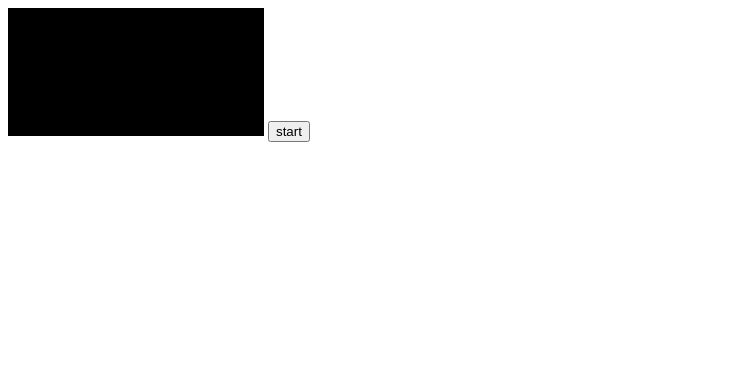
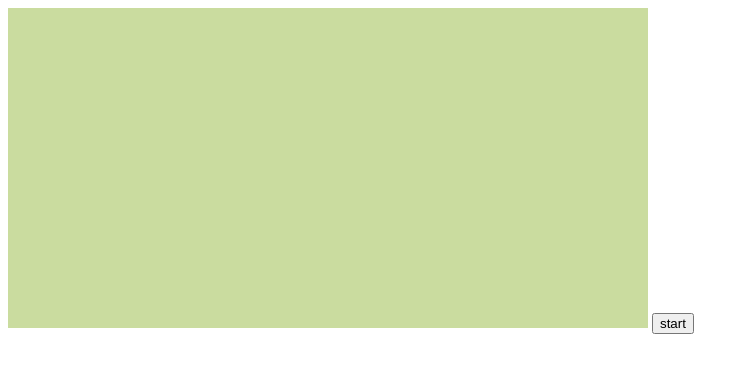
Before and after one commit to nikitapozdeev/chip-8, a plain HTML site: page index.html in a window 1280 px wide. Shown: the whole page, without its empty margins (0-749 px from the left). Drawn offline with Linux system fonts and the light colour scheme.

Commit message:
scale screen, changed background and foreground colors

```diff
--- a/chip8.js
+++ b/chip8.js
@@ -7,13 +7,15 @@ const context = canvas.getContext('2d');
 
 const WIDTH = 64;
 const HEIGHT = 32;
+const BACK_COLOR = '#CADC9F';
+const FORE_COLOR = '#306230';
+const SCALE_FACTOR = 10;
 
-const scaleFactor = 4;
-// canvas.width *= scaleFactor;
-// canvas.height *= scaleFactor;
-context.fillStyle = '#000';
+canvas.width = WIDTH * SCALE_FACTOR;
+canvas.height = HEIGHT * SCALE_FACTOR;
+context.fillStyle = BACK_COLOR;
 context.fillRect(0, 0, canvas.width, canvas.height);
-context.scale(scaleFactor, scaleFactor);
+context.scale(SCALE_FACTOR, SCALE_FACTOR);
 
 class Chip8 {
   constructor() {
@@ -98,9 +100,9 @@ class Chip8 {
     for (let y = 0; y < HEIGHT; y++) {
       for (let x = 0; x < WIDTH; x++) {
         if (this.video[y][x] === 1) {
-          context.fillStyle = '#FFF';
+          context.fillStyle = FORE_COLOR;
         } else {
-          context.fillStyle = '#000';
+          context.fillStyle = BACK_COLOR;
         }
         context.fillRect(x, y, 1, 1);
       }
@@ -170,8 +172,8 @@ class Chip8 {
     const byte = opcode & 0xFF;
 
     /*if ((opcode & 0xF000) === 0x0000) {
-      this.sys(addr);
-    } else */if (opcode === 0x00E0) {
+      //this.sys(addr);
+    } else*/ if (opcode === 0x00E0) {
       this.cls();
     } else if (opcode === 0x00EE) {
       this.ret();
@@ -520,13 +522,13 @@ const breakout3 = '/roms/Brix [Andreas Gustafsson, 1990].ch8';
 const startBtn = document.getElementById('start');
 startBtn.addEventListener('click', () => {
   const chip8 = new Chip8();
-  const response = fetch(breakout1)
+  const response = fetch(october2)
     .then(response => response.arrayBuffer())
     .then(buffer => new Uint8Array(buffer))
     .then(rom => {
       chip8.load(rom);
       chip8.start();
-    })
+    });
 
     window.chip8 = chip8;
   })
--- a/index.html
+++ b/index.html
@@ -7,7 +7,7 @@
   <title>Chip-8</title>
 </head>
 <body>
-  <canvas id="chip8" width="256" height="128"></canvas>
+  <canvas id="chip8"></canvas>
   <button id="start">start</button>
   <script src="chip8.js" type='module'></script>
 </body>
```
Also changed, not shown: 2 other files.
